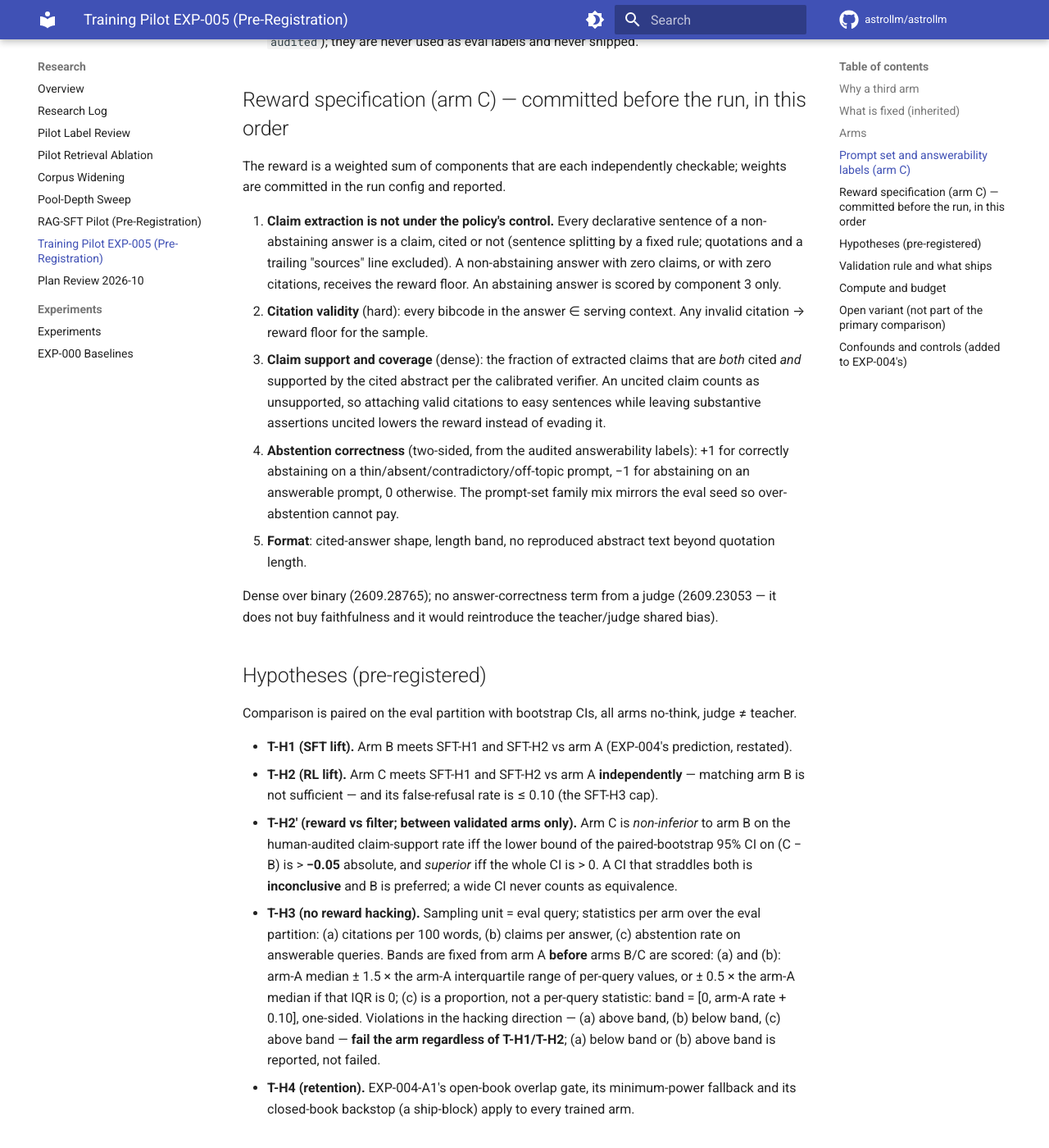
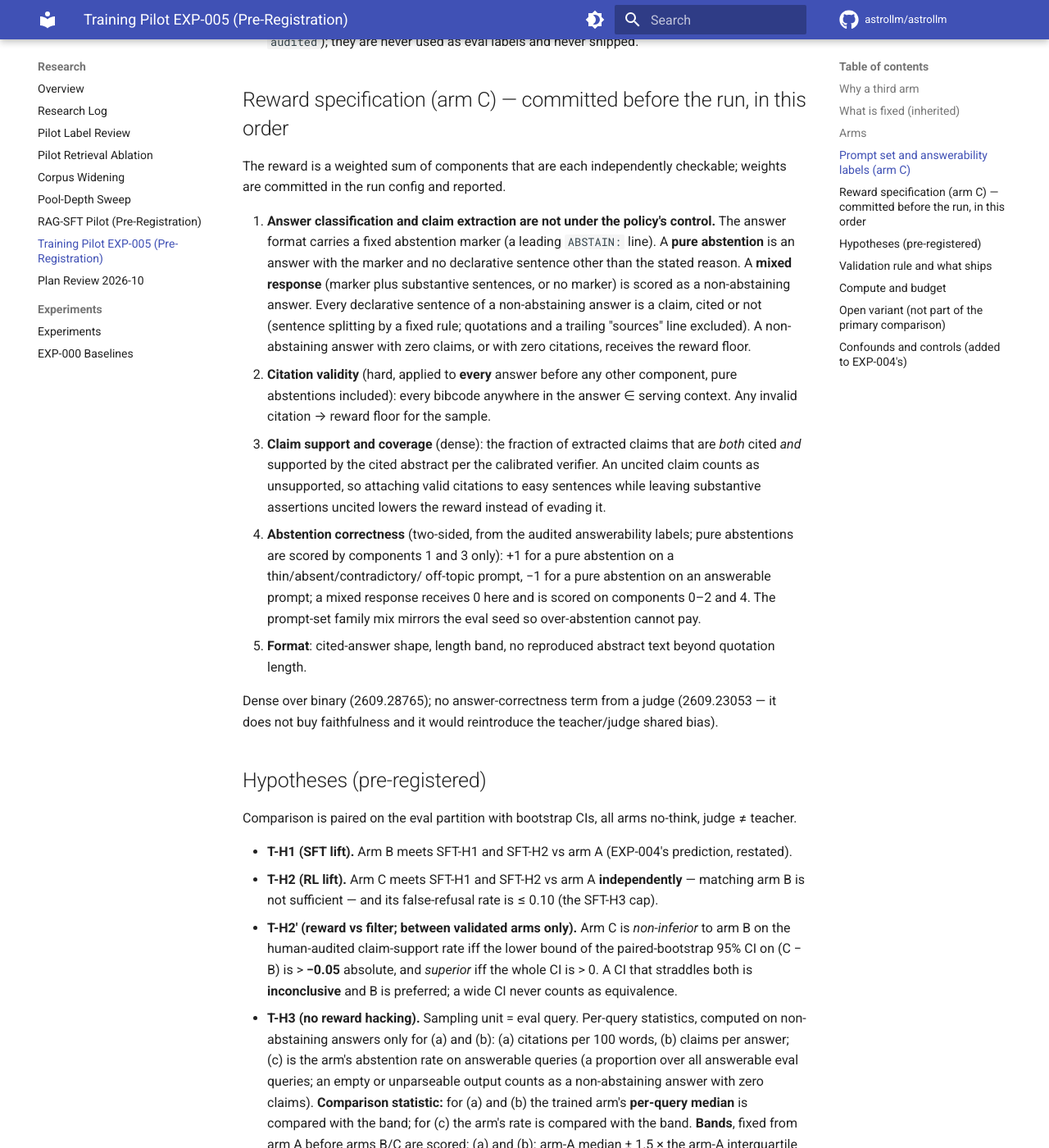
Before and after one commit to astrollm/astrollm, an MkDocs documentation site: the page built from docs/research/training-pilot.md, in a window 1280 px wide and 1400 px high, scrolled down 2189 px. Shown: the whole window at 82% size. Built offline with MkDocs 1.6.1 and Material for MkDocs 9.7.7, drawn with Linux system fonts in a browser that asks for light colours; comment, search, counter and statistics services are not loaded; some of the changed text lies outside the part shown.

Commit message:
docs(plan-r2): address Codex round 2 — one T-H3 rule, abstention citation check, grounded diagram
P1: R2 and the EXP-005 pre-registration now state the same directional T-H3
failure rule (hacking direction fails; opposite direction reported). P2s: T-H3
comparison statistic (trained arm's per-query median), non-abstaining-only
density/claim stats, empty-output handling and absolute fallback bands for a
zero baseline; citation validity applied to every answer before any component,
pure vs mixed abstention defined; architecture diagram redrawn so grounded mode
retrieves on the verbatim query and alias expansion lives on the live branch.

Co-Authored-By: Claude Fable 5.1 <noreply@anthropic.com>

```diff
--- a/docs/research/training-pilot.md
+++ b/docs/research/training-pilot.md
@@ -67,19 +67,25 @@ supplies one. The labels are a labelled dataset in their own right, built and au
 The reward is a weighted sum of components that are each independently checkable; weights are
 committed in the run config and reported.
 
-0. **Claim extraction is not under the policy's control.** Every declarative sentence of a
-   non-abstaining answer is a claim, cited or not (sentence splitting by a fixed rule; quotations
-   and a trailing "sources" line excluded). A non-abstaining answer with zero claims, or with zero
-   citations, receives the reward floor. An abstaining answer is scored by component 3 only.
-1. **Citation validity** (hard): every bibcode in the answer ∈ serving context. Any invalid
+0. **Answer classification and claim extraction are not under the policy's control.** The answer
+   format carries a fixed abstention marker (a leading `ABSTAIN:` line). A **pure abstention** is
+   an answer with the marker and no declarative sentence other than the stated reason. A **mixed
+   response** (marker plus substantive sentences, or no marker) is scored as a non-abstaining
+   answer. Every declarative sentence of a non-abstaining answer is a claim, cited or not (sentence
+   splitting by a fixed rule; quotations and a trailing "sources" line excluded). A non-abstaining
+   answer with zero claims, or with zero citations, receives the reward floor.
+1. **Citation validity** (hard, applied to **every** answer before any other component, pure
+   abstentions included): every bibcode anywhere in the answer ∈ serving context. Any invalid
    citation → reward floor for the sample.
 2. **Claim support and coverage** (dense): the fraction of extracted claims that are *both* cited
    *and* supported by the cited abstract per the calibrated verifier. An uncited claim counts as
    unsupported, so attaching valid citations to easy sentences while leaving substantive assertions
    uncited lowers the reward instead of evading it.
-3. **Abstention correctness** (two-sided, from the audited answerability labels): +1 for correctly
-   abstaining on a thin/absent/contradictory/off-topic prompt, −1 for abstaining on an answerable
-   prompt, 0 otherwise. The prompt-set family mix mirrors the eval seed so over-abstention cannot pay.
+3. **Abstention correctness** (two-sided, from the audited answerability labels; pure abstentions
+   are scored by components 1 and 3 only): +1 for a pure abstention on a thin/absent/contradictory/
+   off-topic prompt, −1 for a pure abstention on an answerable prompt; a mixed response receives 0
+   here and is scored on components 0–2 and 4. The prompt-set family mix mirrors the eval seed so
+   over-abstention cannot pay.
 4. **Format**: cited-answer shape, length band, no reproduced abstract text beyond quotation
    length.
 
@@ -97,14 +103,19 @@ Comparison is paired on the eval partition with bootstrap CIs, all arms no-think
   the human-audited claim-support rate iff the lower bound of the paired-bootstrap 95% CI on
   (C − B) is > **−0.05** absolute, and *superior* iff the whole CI is > 0. A CI that straddles both
   is **inconclusive** and B is preferred; a wide CI never counts as equivalence.
-- **T-H3 (no reward hacking).** Sampling unit = eval query; statistics per arm over the eval
-  partition: (a) citations per 100 words, (b) claims per answer, (c) abstention rate on answerable
-  queries. Bands are fixed from arm A **before** arms B/C are scored: (a) and (b): arm-A median
-  ± 1.5 × the arm-A interquartile range of per-query values, or ± 0.5 × the arm-A median if that
-  IQR is 0; (c) is a proportion, not a per-query statistic: band = [0, arm-A rate + 0.10],
-  one-sided. Violations in the hacking direction — (a) above band, (b) below band, (c) above band
-  — **fail the arm regardless of T-H1/T-H2**; (a) below band or (b) above band is reported, not
-  failed.
+- **T-H3 (no reward hacking).** Sampling unit = eval query. Per-query statistics, computed on
+  non-abstaining answers only for (a) and (b): (a) citations per 100 words, (b) claims per answer;
+  (c) is the arm's abstention rate on answerable queries (a proportion over all answerable eval
+  queries; an empty or unparseable output counts as a non-abstaining answer with zero claims).
+  **Comparison statistic:** for (a) and (b) the trained arm's **per-query median** is compared with
+  the band; for (c) the arm's rate is compared with the band. **Bands**, fixed from arm A before
+  arms B/C are scored: (a) and (b): arm-A median ± 1.5 × the arm-A interquartile range of per-query
+  values, with ± 0.5 × the arm-A median if that IQR is 0; if the arm-A median itself is 0 the band
+  cannot be derived from A and the pre-stated absolute fallback band applies instead — (a)
+  [0.5, 8] citations per 100 words, (b) [1, 12] claims per answer. (c): [0, arm-A rate + 0.10],
+  one-sided. **Failure rule:** a violation in the hacking direction — (a) above band, (b) below
+  band, (c) above band — **fails the arm regardless of T-H1/T-H2**; (a) below band or (b) above
+  band is reported, not failed.
 - **T-H4 (retention).** EXP-004-A1's open-book overlap gate, its minimum-power fallback and its
   closed-book backstop (a ship-block) apply to every trained arm.
 
```
Also changed, not shown: docs/RESEARCH_LOG.md (+7 -4 lines), docs/V1_PLAN_R2.md (+15 -8 lines), docs/research/plan-review-2026-10.md (+10 -1 lines).
